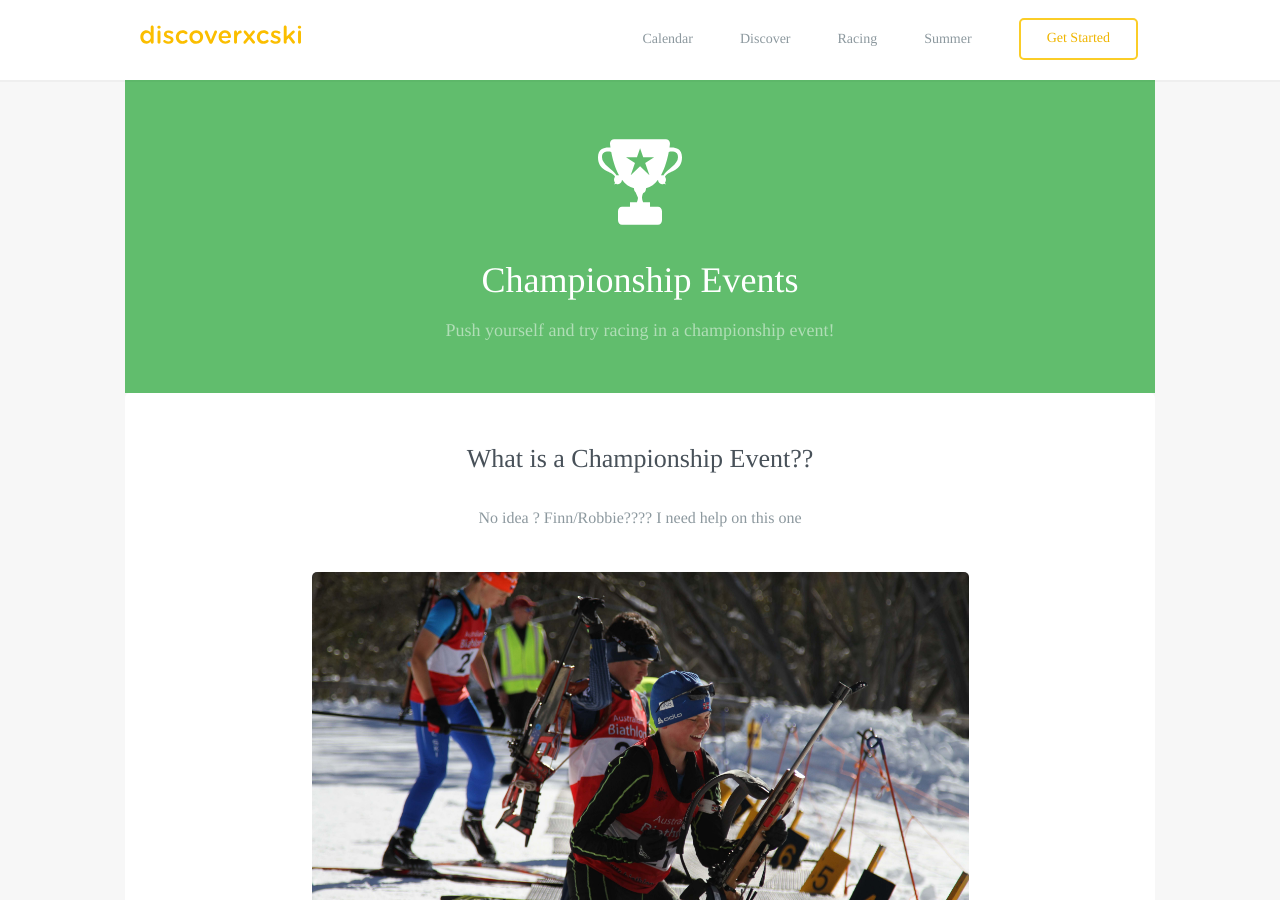
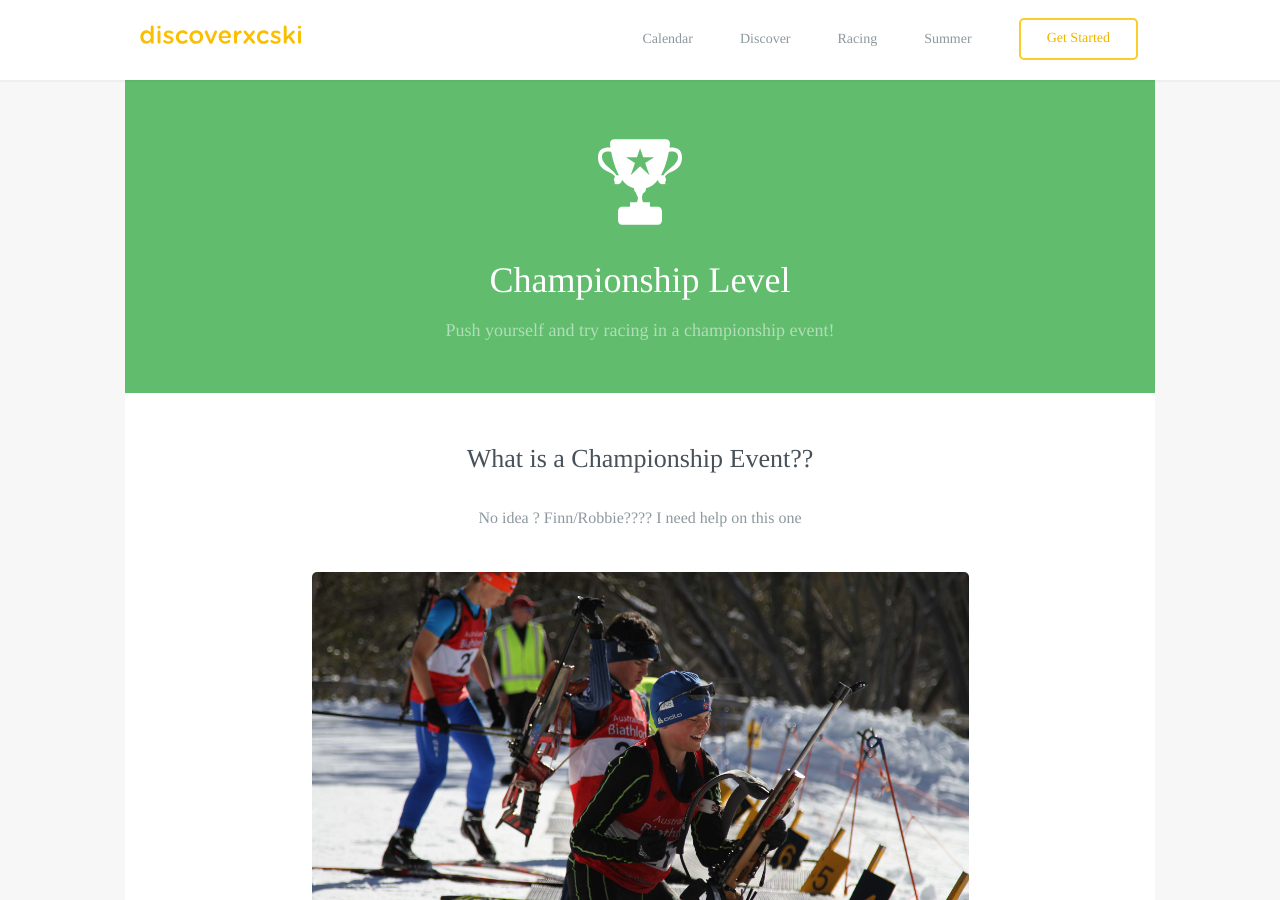
Before and after one commit to robcatto/robcatto.github.io, a Jekyll site: the page built from racing/championship-level/index.html, in a window 1280 px wide and 900 px high. Built offline with Jekyll 4.4.1, drawn with Linux system fonts in a browser that asks for light colours; some web fonts are replaced; Markdown is read by kramdown in place of the engine named in the settings.

Commit message:
Update index.html

```diff
--- a/racing/championship-level/index.html
+++ b/racing/championship-level/index.html
@@ -24,7 +24,7 @@ layout: default
                                             </g>
                                         </g>
                                 </svg>
-                <h1 class="feature_heading" style="color: white;">Championship Events</h1>
+                <h1 class="feature_heading" style="color: white;">Championship Level</h1>
                 <h2 class="feature_subheading">Push yourself and try racing in a championship event!</h2>
             </section>
 
```
